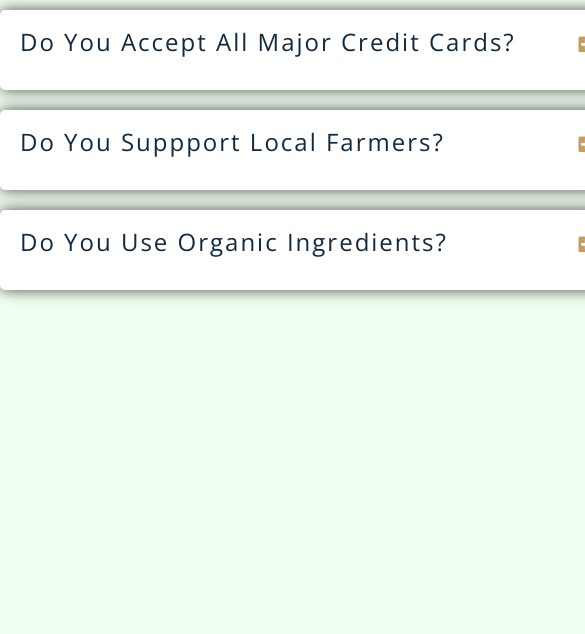
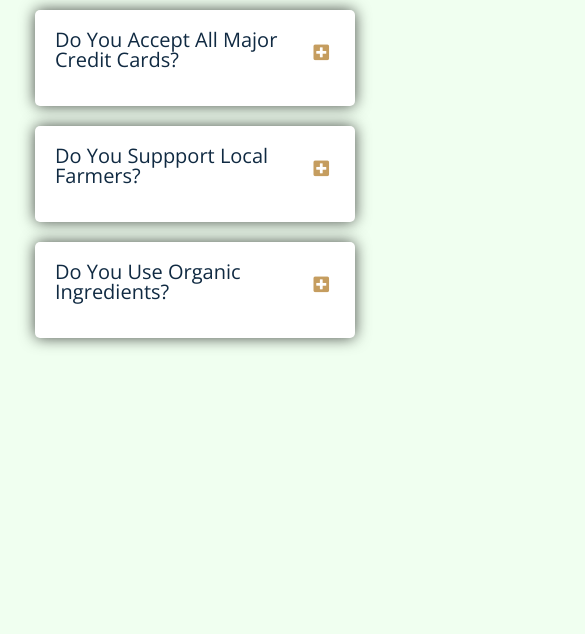
Before and after one commit to AlexBachurin/questions-project, a plain HTML site: page src/index.html in a window 390 px wide. Shown: the part 210-844 px from the top of the page, 585 px wide, since content can reach past the window. Drawn offline with nearby package versions, Linux system fonts and the light colour scheme.

Commit message:
added responsive design for mobiles

```diff
--- /dev/null
+++ b/src/sass/_media.sass
@@ -0,0 +1,11 @@
+@media screen and ( max-width: 620px )
+    .questions
+        &__wrapper
+            max-width: 450px
+        &__subtitle
+            letter-spacing: 0
+            font-size: 20px
+@media screen and ( max-width: 450px )
+    .questions
+        &__wrapper
+            max-width: 320px
--- a/src/sass/style.sass
+++ b/src/sass/style.sass
@@ -42,7 +42,8 @@ body
     display: grid
     place-items: center
     &__wrapper
-        width: 620px
+        max-width: 620px
+        width: 100%
     &__title
         text-align: center
         font-family: 'Dancing Script', sans-serif
@@ -83,3 +84,5 @@ body
 
 .show
     display: block
+
+@import _media.sass
```
Also changed, not shown: src/css/style.min.css.
